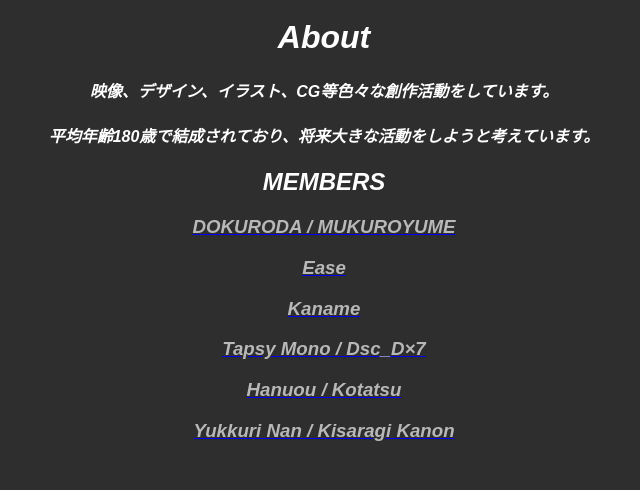
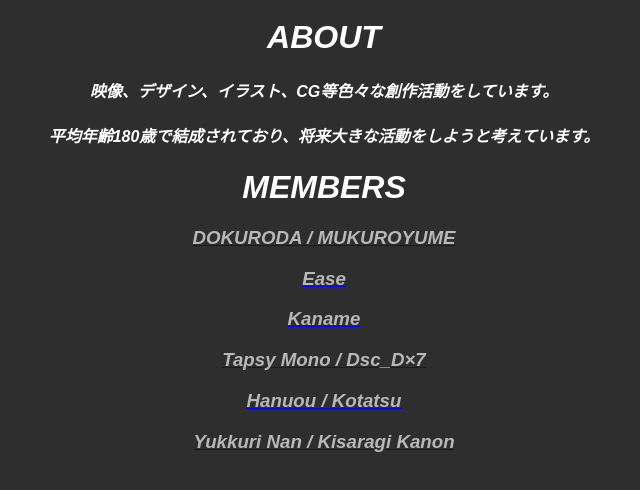
Before and after one commit to discochan/creatorteam, a plain HTML site: page index.html in a window 1280 px wide. Shown: the part 234-724 px from the top of the page, without its empty margins (316-956 px from the left). Drawn offline with Linux system fonts and the light colour scheme; a script that the page names is missing; a web font is replaced by a local one.

Commit message:
ミス修正

```diff
--- a/index.html
+++ b/index.html
@@ -22,7 +22,7 @@
  </a>
 
  <div class="about">
- <h1>About</h1>
+ <h1>ABOUT</h1>
  <!--あばうと-->
  <h4>映像、デザイン、イラスト、CG等色々な創作活動をしています。</h4>
  <h4>平均年齢180歳で結成されており、将来大きな活動をしようと考えています。</h4>
@@ -34,7 +34,7 @@
 
  <div class="member">
 
-  <h2 class="memberheder">MEMBERS</h3>
+  <h1 class="memberheder">MEMBERS</h1>
 
   <a href="https://twitter.com/DOKURODA0321" target="_blank">
    <h3 class="Dokuroda_PRF">DOKURODA / MUKUROYUME</h3>
```
